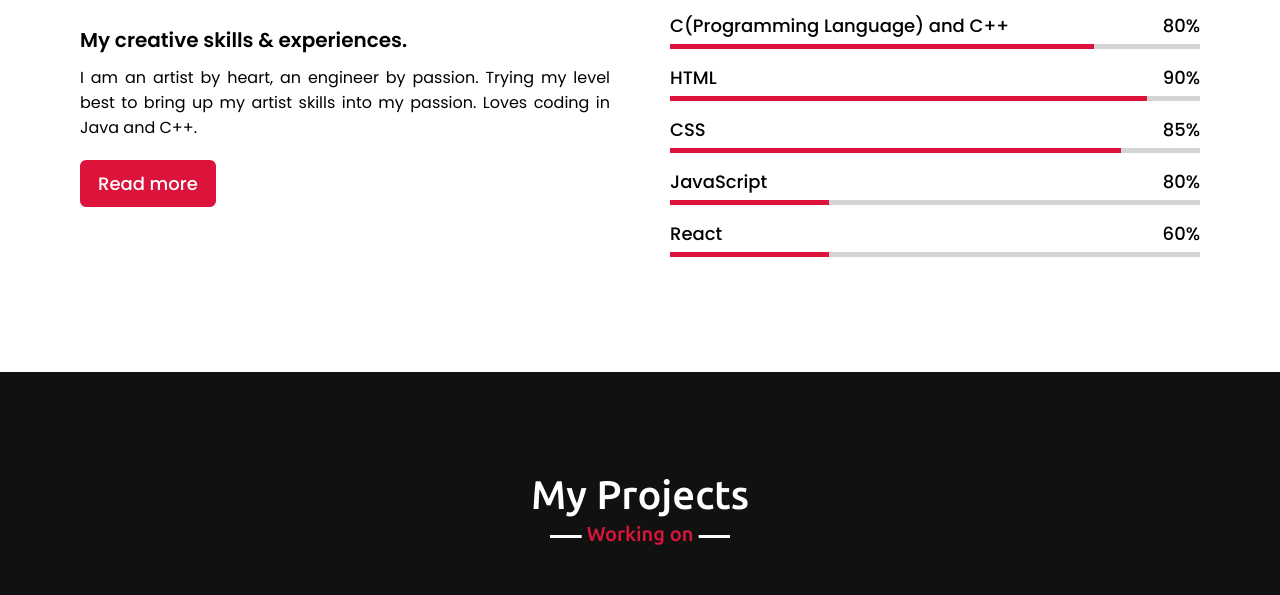
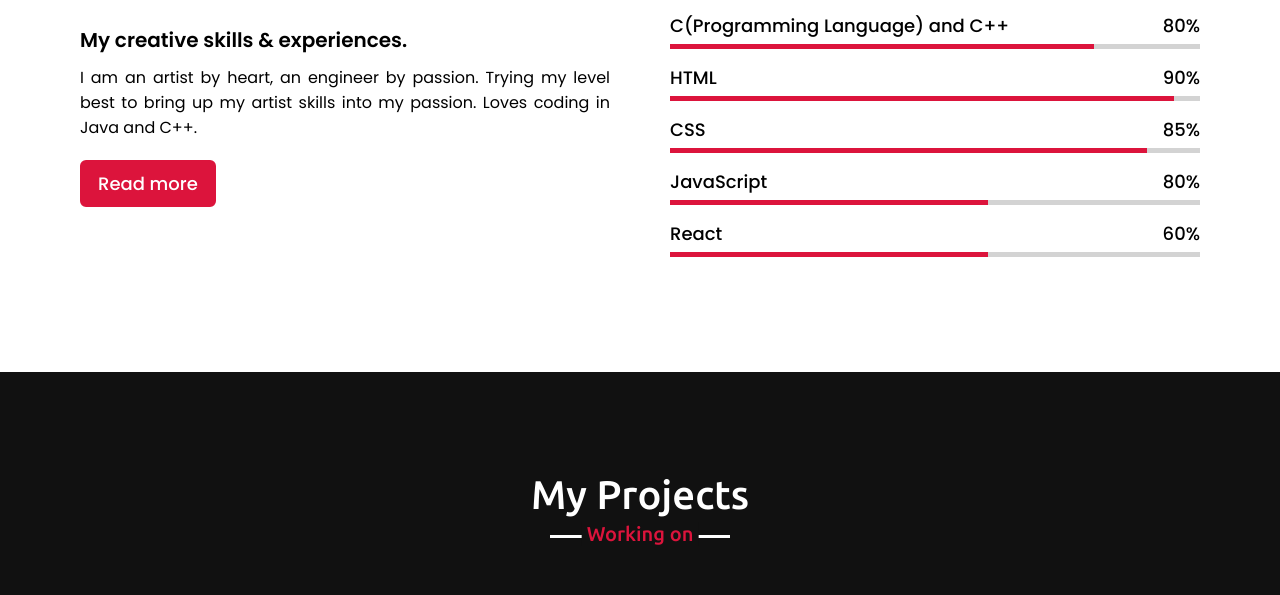
Before and after one commit to Teerthesh706/Personal-Portfolio, a plain HTML site: page index.html in a window 1280 px wide. Shown: the part 2356-2951 px from the top of the page. Drawn offline with nearby package versions, Linux system fonts and the light colour scheme.

Commit message:
Update styles.css

```diff
--- a/styles.css
+++ b/styles.css
@@ -366,16 +366,16 @@ section .title::after {
   width: 80%;
 }
 .skills-content .right .html::before {
+  width: 95%;
+}
+.skills-content .right .css::before {
   width: 90%;
 }
-.skills-content .right .css::before {
-  width: 85%;
+.skills-content .right .js::before {
+  width: 80%;
 }
 .skills-content .right .js::before {
   width: 60%;
-}
-.skills-content .right .js::before {
-  width: 30%;
 }
 
 /* teams section styling */
```
